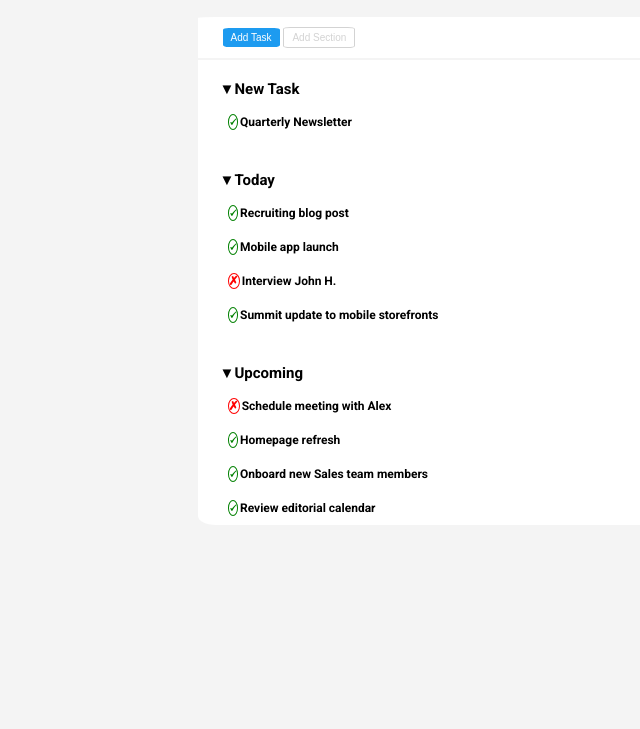
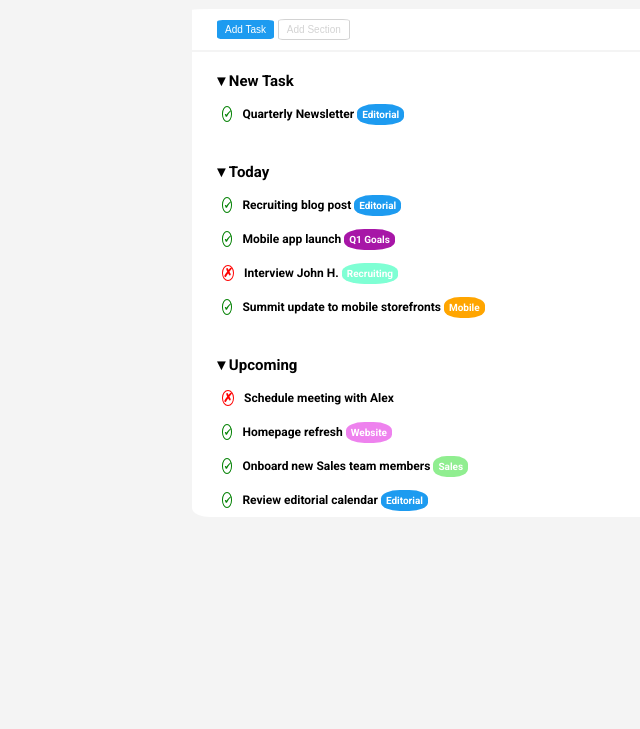
Before and after one commit to MaxGasaro/html-css-toboolist, a plain HTML site: page index.html in a window 1280 px wide. Shown: the part 71-800 px from the top of the page, without its empty margins (0-640 px from the left). Drawn offline with Linux system fonts and the light colour scheme.

Commit message:
finalizzazione progetto

```diff
--- a/index.html
+++ b/index.html
@@ -27,38 +27,36 @@
                 <button class="add task">Add Task</button>
                 <button class="add section">Add Section</button>
             </div>
+
+         <!-- inizio lista -->
+
             <div class="container-bottom">
                 <div>
                     <h2 class="sottotitoli">New Task</h2>
                     <ul>
-                        <li class="elements done">Quarterly Newsletter</li>
+                        <li class="elements done">Quarterly Newsletter <span class="highlight editorial">Editorial</span></li>
                     </ul>
                 </div>
                 <div>
                     <h2 class="sottotitoli">Today</h2>
                     <ul>
-                        <li class="elements done">Recruiting blog post</li>
-                        <li class="elements done">Mobile app launch</li>
-                        <li class="elements undone">Interview John H.</li>
-                        <li class="elements done">Summit update to mobile storefronts</li>
+                        <li class="elements done">Recruiting blog post <span class="highlight editorial">Editorial</span></li>
+                        <li class="elements done">Mobile app launch <span class="highlight q1-goals">Q1 Goals</span></li>
+                        <li class="elements undone">Interview John H. <span class="highlight recruiting">Recruiting</span></li>
+                        <li class="elements done">Summit update to mobile storefronts <span class="highlight mobile">Mobile</span></li>
                     </ul>
                 </div>
                 <div>
                     <h2 class="sottotitoli">Upcoming</h2>
                     <ul>
                         <li class="elements undone">Schedule meeting with Alex</li>
-                        <li class="elements done">Homepage refresh</li>
-                        <li class="elements done">Onboard new Sales team members</li>
-                        <li class="elements done">Review editorial calendar</li>
+                        <li class="elements done">Homepage refresh <span class="highlight website">Website</span></li>
+                        <li class="elements done">Onboard new Sales team members <span class="highlight sales">Sales</span></li>
+                        <li class="elements done">Review editorial calendar <span class="highlight editorial">Editorial</span></li>
                     </ul>
                 </div>
             </div>
         </div>
-
-
-
-        <!-- inizio lista -->
-
     </main>
 
 </body>
--- a/main.css
+++ b/main.css
@@ -2,6 +2,9 @@
 body {
     font-family: 'Roboto', sans-serif;
     background-color: #f4f4f4;
+    margin: 0;
+    padding: 0;
+    box-sizing: border-box;
 }
 
 
@@ -10,7 +13,6 @@ body {
 /* inizio header */
 header {
     background-color: #fff;
-
 }
 
 .logo-container {
@@ -104,6 +106,7 @@ ul {
     margin: 2px;
     border: green solid 1px;
     border-radius: 50%;
+    margin-right: 10px;
 }
 
 .elements.undone:before {
@@ -112,7 +115,38 @@ ul {
     margin: 2px;
     border: red solid 1px;
     border-radius: 50%;
+    margin-right: 10px;
 }
 
+.highlight {
+    color: #fff;
+    border-radius: 40%;
+    font-size:10px;
+    padding: 5px;
+}
+
+.editorial {
+    background-color: #1D9BF0;
+}
+
+.q1-goals {
+    background-color: rgb(167, 22, 167);
+}
+
+.recruiting {
+    background-color: aquamarine;
+}
+
+.mobile {
+    background-color: orange;
+}
+
+.website {
+    background-color: violet;
+}
+
+.sales {
+    background-color: lightgreen;
+}
 
 /* fine main */
```
